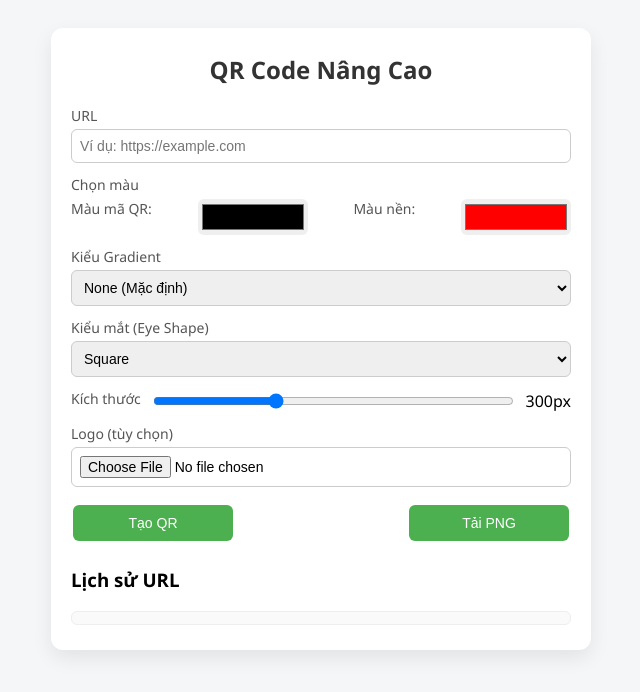
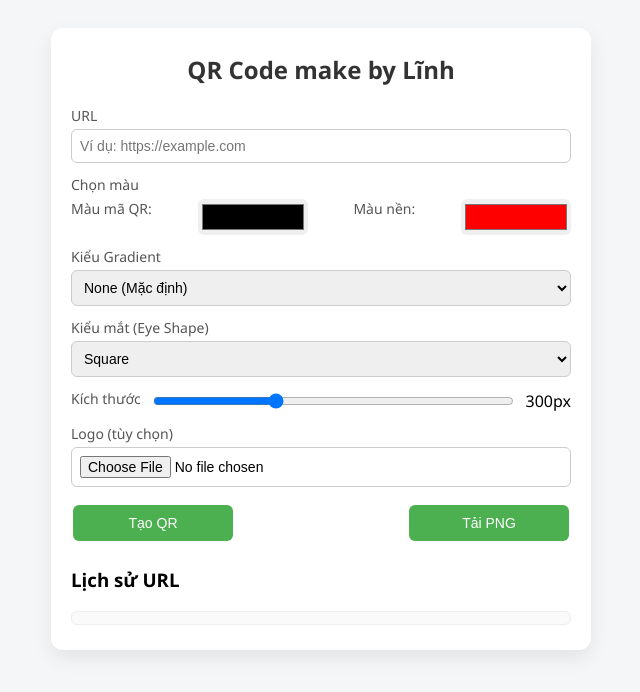
Before and after one commit to NXL16/qr-code, a plain HTML site: page index.html in a window 1280 px wide. Shown: the part 162-854 px from the top of the page, without its empty margins (319-959 px from the left). Drawn offline with Linux system fonts and the light colour scheme; a script that the page names is missing.

Commit message:
Update index.html

```diff
--- a/index.html
+++ b/index.html
@@ -128,7 +128,7 @@
 
 <body>
     <div class="container">
-        <h2>QR Code Nâng Cao</h2>
+        <h2>QR Code make by Lĩnh</h2>
         <div class="form-group">
             <label>URL</label>
             <input type="text" id="urlInput" placeholder="Ví dụ: https://example.com">
```
